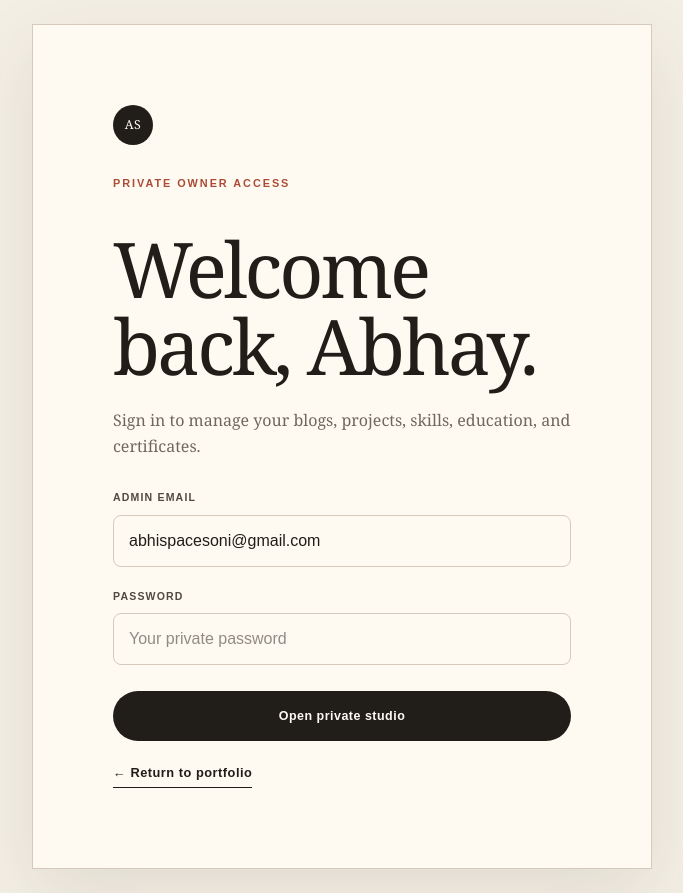
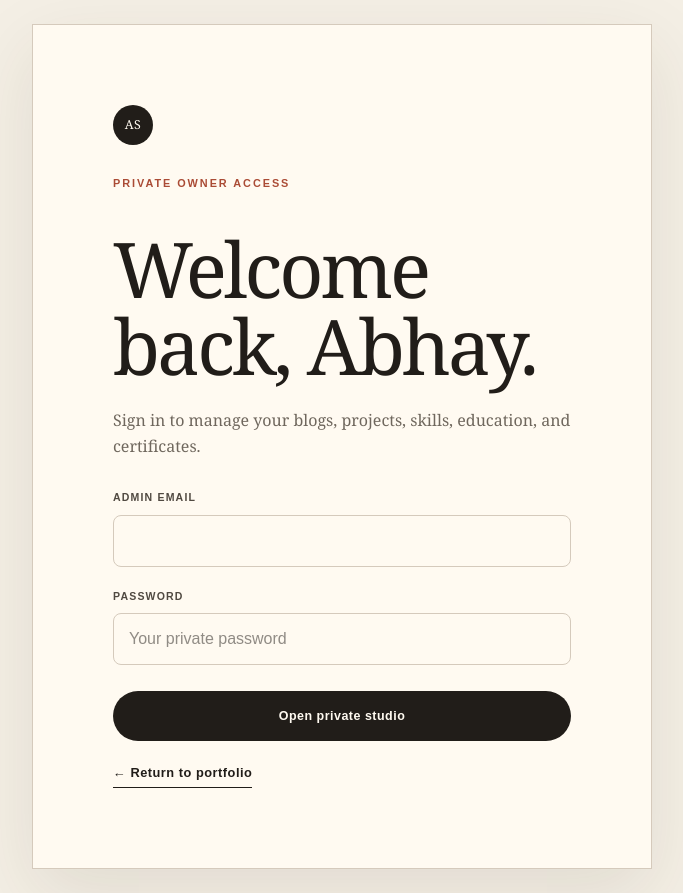
Before and after one commit to abhi-og/abhay-soni-portfolio, a Next.js app in the folder Abhay-Soni-Portfolio-Independent/abhay-soni-portfolio/: page /login in a window 1280 px wide. Shown: the whole page, without its empty margins (298-981 px from the left). Built offline with nearby package versions, Linux system fonts and the light colour scheme; no server answers.

Commit message:
Update initial email state in LoginClient component
Change initial email state to an empty string.

```diff
--- a/Abhay-Soni-Portfolio-Independent/abhay-soni-portfolio/app/login/login-client.tsx
+++ b/Abhay-Soni-Portfolio-Independent/abhay-soni-portfolio/app/login/login-client.tsx
@@ -4,7 +4,7 @@ import Link from "next/link";
 import { useState } from "react";
 
 export function LoginClient({ returnTo }: { returnTo: string }) {
-  const [email, setEmail] = useState("abhispacesoni@gmail.com");
+  const [email, setEmail] = useState("");
   const [password, setPassword] = useState("");
   const [submitting, setSubmitting] = useState(false);
   const [error, setError] = useState("");
```
